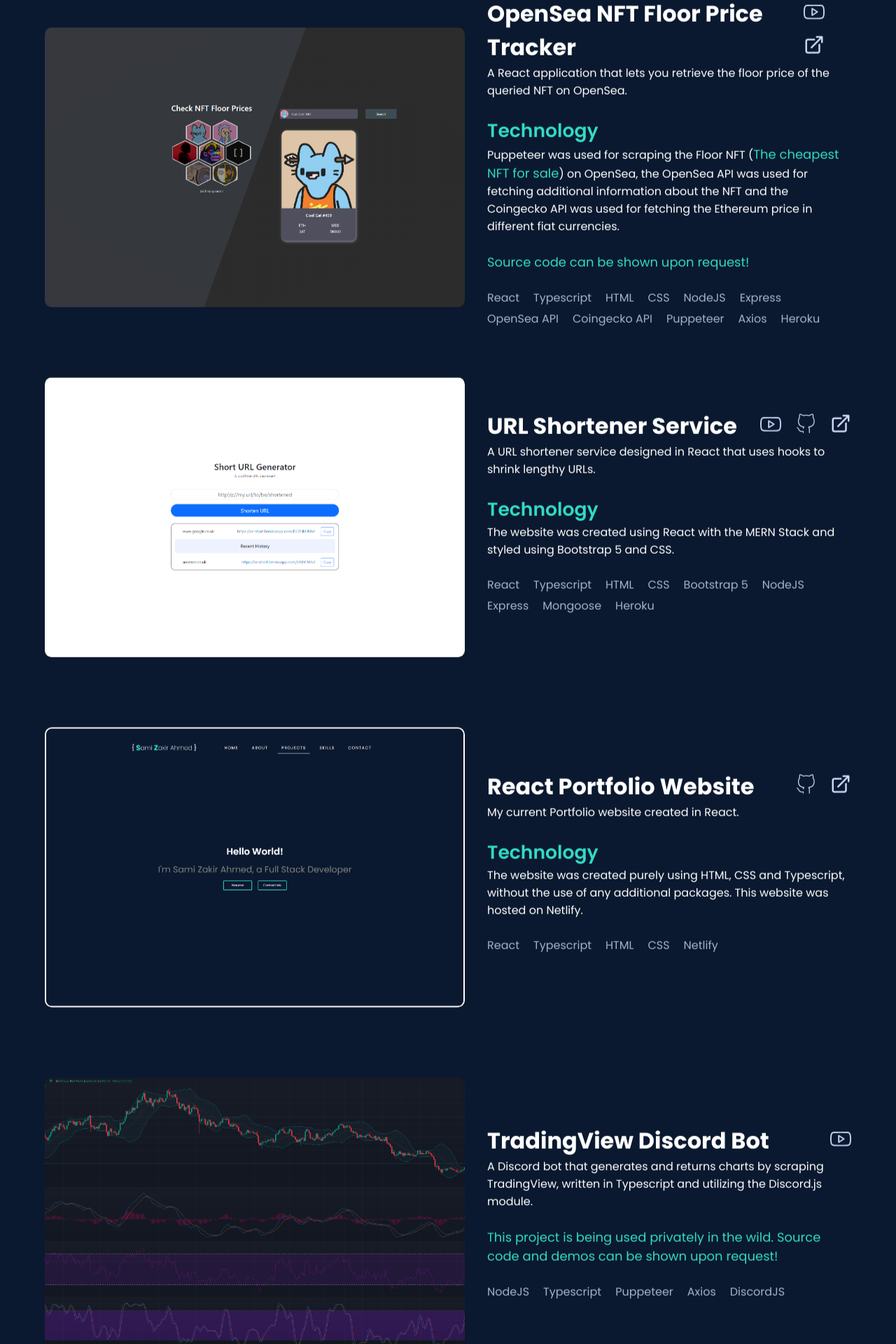
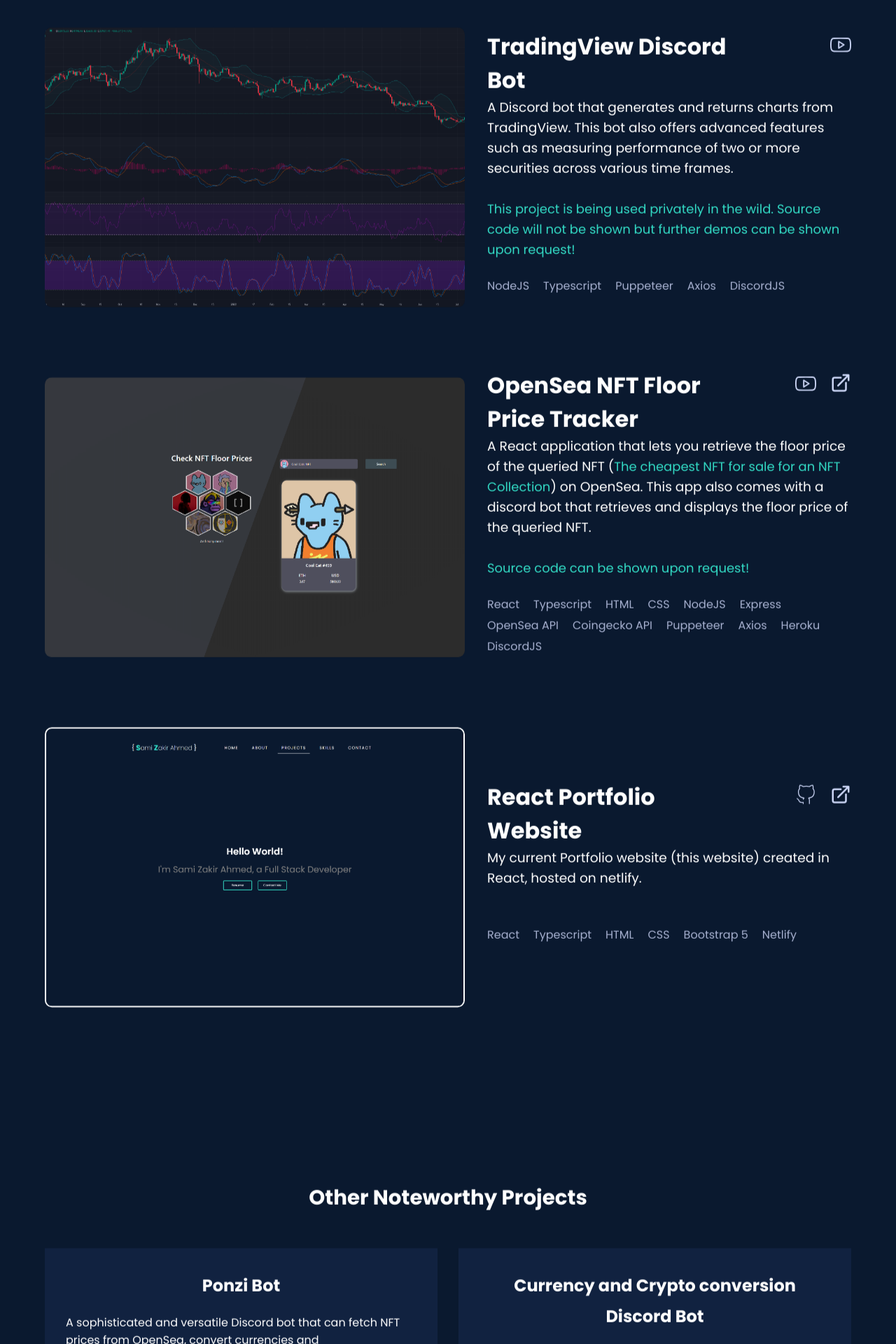
Before and after one commit to samizak/react-portfolio, a React (Create React App) app: page / in a window 1280 px wide. Shown: the part 3840-5760 px from the top of the page at 70% size. Built offline with nearby package versions, Linux system fonts and the light colour scheme.

Commit message:
style: Minor changes

```diff
--- a/src/Components/Projects/Project.css
+++ b/src/Components/Projects/Project.css
@@ -38,11 +38,21 @@
   justify-content: space-between;
 }
 
+.project-title h3 {
+  max-width: 70%;
+}
+
 .project-contents a {
-  font-size: 24pt;
+  font-size: 14pt;
   transition: color 0.3s ease-in-out;
   text-decoration: none;
   color: white;
+}
+
+@media (min-width: 640px) {
+  .project-contents a {
+    font-size: 24pt;
+  }
 }
 
 .project-contents a:hover {
@@ -54,24 +64,47 @@
   flex-wrap: wrap;
   position: relative;
   z-index: 2;
-  margin: 25px 0px 10px;
   padding: 0px;
   list-style: none;
+  justify-content: center;
 }
 
 .project-tech-list li {
-  margin: 0px 20px 5px 0px;
+  margin: 0px 10px 0px 0px;
   color: #a8b2d1;
   white-space: nowrap;
-  transition: color 0.3s ease-in-out;
+  transition: 0.3s ease-in-out;
 }
 
 .project-tech-list li:hover {
   color: var(--buttonColor);
 }
 
+@media (min-width: 768px) {
+  .project-tech-list {
+    display: flex;
+    flex-wrap: wrap;
+    position: relative;
+    z-index: 2;
+    margin: 25px 0px 10px;
+    padding: 0px;
+    list-style: none;
+    justify-content: start;
+  }
+
+  .project-tech-list li {
+    margin: 0px 20px 5px 0px;
+  }
+}
+
 .project-links a:not(:last-child) {
-  margin-right: 20px;
+  margin-right: 10px;
+}
+
+@media (min-width: 768px) {
+  .project-links a:not(:last-child) {
+    margin-right: 20px;
+  }
 }
 
 .project-links svg {
@@ -140,20 +173,31 @@ span.highlight {
   font-size: 20pt !important;
 }
 
+.project-contents p {
+  font-size: 12pt;
+}
+
 .project-contents p.highlight {
-  font-size: large;
+  font-size: 12pt;
 }
 
 .project-contents span.highlight {
-  font-size: large;
+  font-size: 12pt;
 }
 
-/* @media (max-width: 1300px) {
-  .project-image-container {
-    width: 500px;
-    height: 300px;
+@media (min-width: 768px) {
+  .project-contents p {
+    font-size: 14pt;
   }
-} */
+
+  .project-contents p.highlight {
+    font-size: large;
+  }
+
+  .project-contents span.highlight {
+    font-size: large;
+  }
+}
 
 @media (max-width: 1000px) {
   .project-image-container {
--- a/src/Components/Projects/Projects.tsx
+++ b/src/Components/Projects/Projects.tsx
@@ -2,7 +2,6 @@ import "./Project.css";
 import nft_portfolio_image from "../../Images/nft-portfolio-tracker-showcase.png";
 import opensea_nft_floor_price from "../../Images/opensea-nft-floor-price.png";
 import portfolio from "../../Images/portfolio.png";
-import url_shortener from "../../Images/url-shortener-showcase.png";
 import tradingview_discord_bot from "../../Images/tradingview_discord_bot.png";
 
 import ExternalLink from "../SVGs/ExternalLink";
@@ -30,7 +29,7 @@ export default function Projects() {
               <div className="project-title">
                 <h3>
                   <a
-                    href="https://sz-nft-portfolio-tracker.herokuapp.com/"
+                    href="https://www.nftportfolio.app/"
                     rel="noopener noreferrer"
                     target="_blank"
                   >
@@ -39,7 +38,7 @@ export default function Projects() {
                 </h3>
                 <div className="project-links">
                   <a
-                    href="https://www.youtube.com/watch?v=7n7F3ATXpR8"
+                    href="https://www.youtube.com/watch?v=xGDd0JjUUyk"
                     title="Youtube Link"
                     rel="noopener noreferrer"
                     target="_blank"
@@ -47,7 +46,7 @@ export default function Projects() {
                     <Youtube />
                   </a>
                   <a
-                    href="https://sz-nft-portfolio-tracker.herokuapp.com/"
+                    href="https://www.nftportfolio.app/"
                     title="Visit Site"
                     rel="noopener noreferrer"
                     target="_blank"
@@ -57,22 +56,14 @@ export default function Projects() {
                 </div>
               </div>
               <p>
-                A React application, requested by a friend, that tracks the
+                A React application, requested by a client, that tracks the
                 value of your NFT portfolio and displays the total portfolio
                 value in Ethereum and in fiat currency.
                 <br></br>
                 <br></br>
-                <span className="highlight technology-title">Technology</span>
-                <br></br>
-                This website uses NodeJS as backend to handle external APIs, the
-                OpenSea API was used for fetching NFTs, Web3.js was used for
-                validating Ethereum addresses or Ethereum Name Services (ENS)
-                and the Coingecko API was used for fetching the Ethereum price
-                in different fiat currencies.
-                <br></br>
-                <br></br>
                 <span className="highlight">
-                  Source code can be shown upon request!
+                  This project is being used in the wild. Source code will not
+                  be shown but further demos can be shown upon request!
                 </span>
               </p>
               <ul className="project-tech-list underline-tech-list">
@@ -80,6 +71,7 @@ export default function Projects() {
                 <li>Typescript</li>
                 <li>HTML</li>
                 <li>CSS</li>
+                <li>Tailwind CSS</li>
                 <li>Material UI</li>
                 <li>NodeJS</li>
                 <li>Express</li>
@@ -87,6 +79,58 @@ export default function Projects() {
                 <li>Coingecko API</li>
                 <li>Web3.js</li>
                 <li>Heroku</li>
+              </ul>
+            </div>
+          </div>
+
+          <div className="project-container">
+            <div className="project-image-container">
+              <div className="project-image-container-inner">
+                <img src={tradingview_discord_bot} alt="To Do App" />
+              </div>
+            </div>
+
+            <div className="project-contents">
+              <div className="project-title">
+                <h3>
+                  <a
+                    href="https://sz-react-todo-app.netlify.app/"
+                    rel="noopener noreferrer"
+                    target="_blank"
+                  >
+                    TradingView Discord Bot
+                  </a>
+                </h3>
+                <div className="project-links">
+                  <a
+                    href="https://www.youtube.com/watch?v=VyUPQCh_T5o"
+                    title="Youtube Link"
+                    rel="noopener noreferrer"
+                    target="_blank"
+                  >
+                    <Youtube />
+                  </a>
+                </div>
+              </div>
+
+              <p>
+                A Discord bot that generates and returns charts from
+                TradingView. This bot also offers advanced features such as
+                measuring performance of two or more securities across various
+                time frames.
+                <br></br>
+                <br></br>
+                <span className="highlight">
+                  This project is being used privately in the wild. Source code
+                  will not be shown but further demos can be shown upon request!
+                </span>
+              </p>
+              <ul className="project-tech-list underline-tech-list">
+                <li>NodeJS</li>
+                <li>Typescript</li>
+                <li>Puppeteer</li>
+                <li>Axios</li>
+                <li>DiscordJS</li>
               </ul>
             </div>
           </div>
@@ -134,16 +178,12 @@ export default function Projects() {
 
               <p>
                 A React application that lets you retrieve the floor price of
-                the queried NFT on OpenSea.
-                <br></br>
-                <br></br>
-                <span className="highlight technology-title">Technology</span>
-                <br></br>
-                Puppeteer was used for scraping the Floor NFT (
-                <span className="highlight">The cheapest NFT for sale</span>) on
-                OpenSea, the OpenSea API was used for fetching additional
-                information about the NFT and the Coingecko API was used for
-                fetching the Ethereum price in different fiat currencies.
+                the queried NFT (
+                <span className="highlight">
+                  The cheapest NFT for sale for an NFT Collection
+                </span>
+                ) on OpenSea. This app also comes with a discord bot that
+                retrieves and displays the floor price of the queried NFT.
                 <br></br>
                 <br></br>
                 <span className="highlight">
@@ -162,76 +202,7 @@ export default function Projects() {
                 <li>Puppeteer</li>
                 <li>Axios</li>
                 <li>Heroku</li>
-              </ul>
-            </div>
-          </div>
-
-          <div className="project-container">
-            <div className="project-image-container">
-              <div className="project-image-container-inner">
-                <img src={url_shortener} alt="URL Shortener" />
-              </div>
-            </div>
-
-            <div className="project-contents">
-              <div className="project-title">
-                <h3>
-                  <a
-                    href="https://sz-short.herokuapp.com/"
-                    rel="noopener noreferrer"
-                    target="_blank"
-                  >
-                    URL Shortener Service
-                  </a>
-                </h3>
-                <div className="project-links">
-                  <a
-                    href="https://www.youtube.com/watch?v=4gcjXGn2mu0"
-                    title="Youtube Link"
-                    rel="noopener noreferrer"
-                    target="_blank"
-                  >
-                    <Youtube />
-                  </a>
-                  <a
-                    href="https://github.com/samizak/react-url-shortener"
-                    title="Github Link"
-                    rel="noopener noreferrer"
-                    target="_blank"
-                  >
-                    <Github />
-                  </a>
-
-                  <a
-                    href="https://sz-short.herokuapp.com/"
-                    title="Visit Site"
-                    rel="noopener noreferrer"
-                    target="_blank"
-                  >
-                    <ExternalLink />
-                  </a>
-                </div>
-              </div>
-              <p>
-                A URL shortener service designed in React that uses hooks to
-                shrink lengthy URLs.
-                <br></br>
-                <br></br>
-                <span className="highlight technology-title">Technology</span>
-                <br></br>
-                The website was created using React with the MERN Stack and
-                styled using Bootstrap 5 and CSS.
-              </p>
-              <ul className="project-tech-list underline-tech-list">
-                <li>React</li>
-                <li>Typescript</li>
-                <li>HTML</li>
-                <li>CSS</li>
-                <li>Bootstrap 5</li>
-                <li>NodeJS</li>
-                <li>Express</li>
-                <li>Mongoose</li>
-                <li>Heroku</li>
+                <li>DiscordJS</li>
               </ul>
             </div>
           </div>
@@ -272,72 +243,18 @@ export default function Projects() {
               </div>
 
               <p>
-                My current Portfolio website created in React.
+                My current Portfolio website (this website) created in React,
+                hosted on netlify.
                 <br></br>
                 <br></br>
-                <span className="highlight technology-title">Technology</span>
-                <br></br>
-                The website was created purely using HTML, CSS and Typescript,
-                without the use of any additional packages. This website was
-                hosted on Netlify.
               </p>
               <ul className="project-tech-list underline-tech-list">
                 <li>React</li>
                 <li>Typescript</li>
                 <li>HTML</li>
                 <li>CSS</li>
+                <li>Bootstrap 5</li>
                 <li>Netlify</li>
-              </ul>
-            </div>
-          </div>
-
-          <div className="project-container">
-            <div className="project-image-container">
-              <div className="project-image-container-inner">
-                <img src={tradingview_discord_bot} alt="To Do App" />
-              </div>
-            </div>
-
-            <div className="project-contents">
-              <div className="project-title">
-                <h3>
-                  <a
-                    href="https://sz-react-todo-app.netlify.app/"
-                    rel="noopener noreferrer"
-                    target="_blank"
-                  >
-                    TradingView Discord Bot
-                  </a>
-                </h3>
-                <div className="project-links">
-                  <a
-                    href="https://www.youtube.com/watch?v=VyUPQCh_T5o"
-                    title="Youtube Link"
-                    rel="noopener noreferrer"
-                    target="_blank"
-                  >
-                    <Youtube />
-                  </a>
-                </div>
-              </div>
-
-              <p>
-                A Discord bot that generates and returns charts by scraping
-                TradingView, written in Typescript and utilizing the Discord.js
-                module.
-                <br></br>
-                <br></br>
-                <span className="highlight">
-                  This project is being used privately in the wild. Source code
-                  and demos can be shown upon request!
-                </span>
-              </p>
-              <ul className="project-tech-list underline-tech-list">
-                <li>NodeJS</li>
-                <li>Typescript</li>
-                <li>Puppeteer</li>
-                <li>Axios</li>
-                <li>DiscordJS</li>
               </ul>
             </div>
           </div>
```
